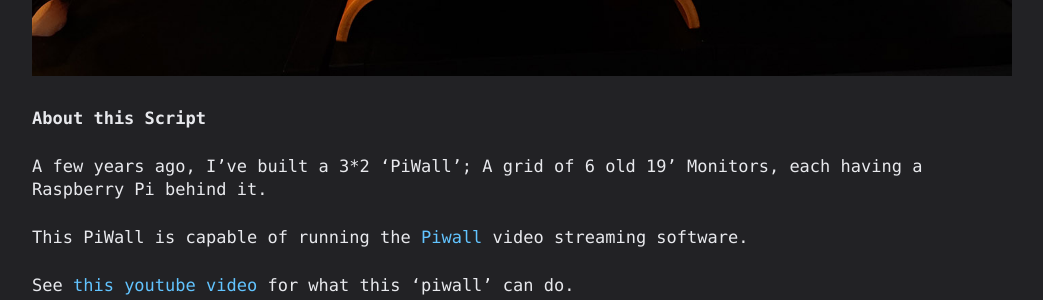
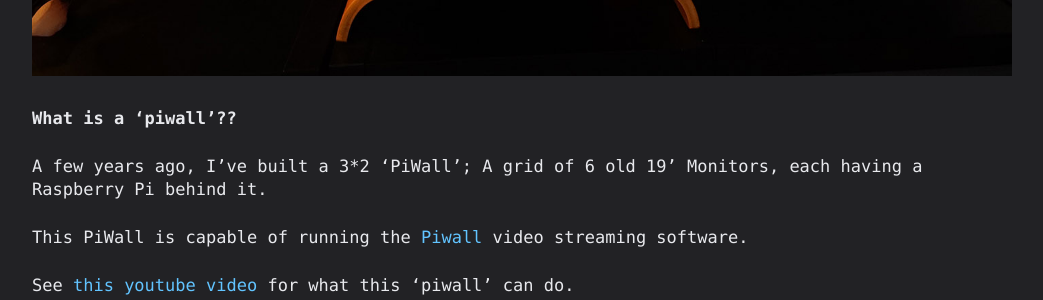
Before and after one commit to basdds/basdds.github.io, a Jekyll site: the page built from _posts/2020-01-21-Raspberry-Pi-Photowall.md, in a window 1280 px wide and 900 px high, scrolled down 738 px. Shown: the part 151-451 px from the top of the window, without its empty margins (118-1161 px from the left). Built offline with Jekyll 4.4.1, drawn with Linux system fonts in a browser that asks for light colours.

Commit message:
site update

```diff
--- a/_posts/2020-01-21-Raspberry-Pi-Photowall.md
+++ b/_posts/2020-01-21-Raspberry-Pi-Photowall.md
@@ -8,7 +8,7 @@ A simple PHP script, for displaying randomly-chosen pictures on my 6 PiWall node
 
 ![image](/assets/images/piwall.jpg)
 
-**About this Script**
+**What is a 'piwall'??**
 
 A few years ago, I've built a 3*2 'PiWall'; A grid of 6 old 19' Monitors, each having a Raspberry Pi behind it.
 
```
